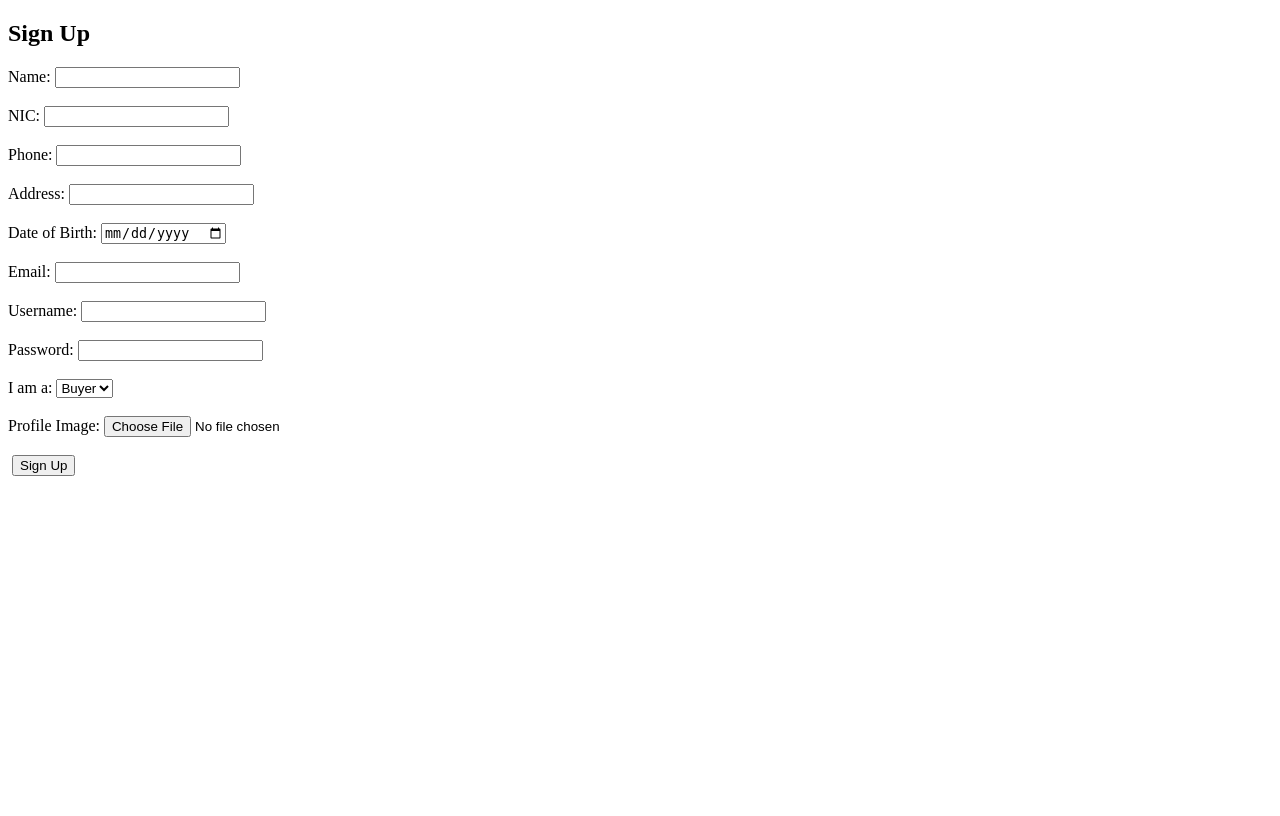
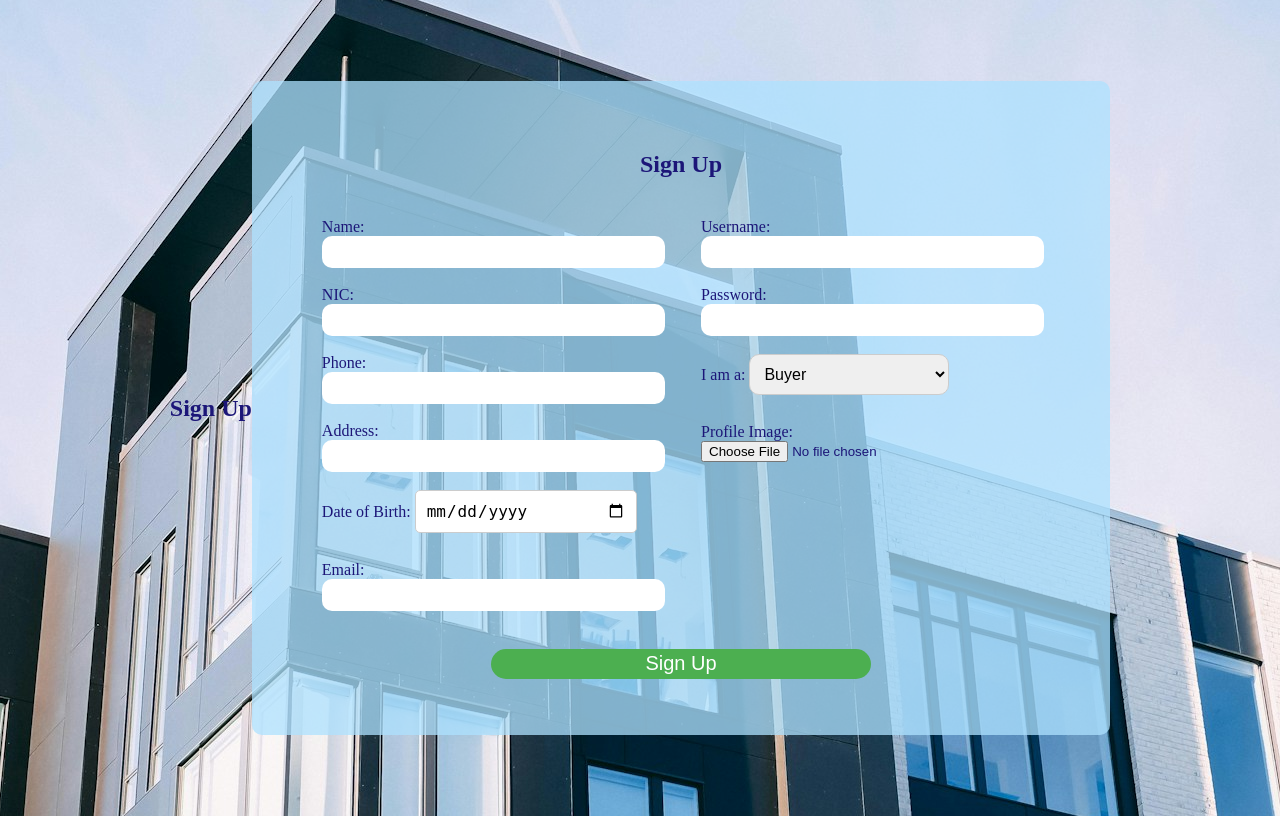
Before and after one commit to DulinaSH2001/online_apartment_system, a PHP site: page /signup.php in a window 1280 px wide. Before the commit the page ends 476 px from the top, so only its background shows below. Run offline with PHP 8.4, Linux system fonts and the light colour scheme.

Commit message:
login and sign up pages css

```diff
--- a/signup.php
+++ b/signup.php
@@ -3,11 +3,151 @@
 
 <head>
     <title>Sign Up</title>
+    <style>
+        <style>
+
+@import url('https://fonts.googleapis.com/css2?family=Open+Sans:ital,wght@0,300..800;1,300..800&family=Roboto:wght@300&display=swap');
+
+*{
+padding: 0;
+margin: 0;
+font-family: "Open Sans", sans-serif;
+}
+
+body {
+background-image: url('img/login.jpg');
+background-position: center;
+background-repeat: no-repeat;
+color: #1C1678;
+}
+
+.container {
+display: flex;
+justify-content: center;
+align-items: center;
+height: 100vh;
+}
+
+form {
+padding: 20px;
+width: auto;
+background-color: rgb(174, 226, 255, 0.75); /* Blue color theme with some transparency */
+border-radius: 10px;
+width: 60%;
+padding: 50px;
+}
+
+form h2 {
+    text-align: center;
+}
+
+.form-group {
+display: flex;
+flex-direction: column;
+}
+
+.form-button {
+display: flex;
+justify-content: center;
+}
+
+input[type="text"],
+input[type="password"],
+input[type="email"] {
+width: 100%;
+height: 30px;
+border: none;
+border-radius: 10px;
+background-color: white;
+}
+
+input[type="submit"] {
+width: 50%;
+border-radius: 20px;
+border: none;
+height: 30px;
+font-size: 20px;
+background-color: #00A9FF;
+color: #1C1678;
+}
+
+.signup-button {
+    background-color: #4CAF50;
+    color: white;
+    text-align: center;
+    display: inline-block;
+    font-size: 20px;
+    cursor: pointer;
+    border-radius: 20px;
+    border: none;
+    height: 30px;
+    font-size: 20px;
+    width: 50%;
+}
+.main-section {
+    display: flex;
+    justify-content: center;
+}
+.section1 {
+    width:50%;
+    margin: 20px;
+}
+
+
+#role {
+    padding: 10px;
+    font-size: 16px;
+
+    border-radius: 10px;
+    border: 1px solid #ccc;
+    width: 200px; /* Adjust width as needed */
+    margin-bottom: 10px;
+}
+
+/* Optional: Style the dropdown arrow */
+#role::after {
+    content: '\25BC'; /* Unicode character for down arrow */
+    position: absolute;
+    top: 50%;
+    right: 10px;
+    transform: translateY(-50%);
+    pointer-events: none;
+}
+
+/* Optional: Style when dropdown is open */
+#role:focus {
+    outline: none;
+    border-color: #5cb85c; /* Example color when focused */
+    box-shadow: 0 0 5px rgba(92, 184, 92, 0.5); /* Example shadow when focused */
+}
+
+#dob {
+    padding: 10px;
+    font-size: 16px;
+    border-radius: 5px;
+    border: 1px solid #ccc;
+    width: 200px; /* Adjust width as needed */
+    margin-bottom: 10px;
+}
+
+/* Optional: Style when focused */
+#dob:focus {
+    outline: none;
+    border-color: #5cb85c; /* Example color when focused */
+    box-shadow: 0 0 5px rgba(92, 184, 92, 0.5); /* Example shadow when focused */
+}
+
+
+    </style>
 </head>
 
 <body>
+    <div class="container">
     <h2>Sign Up</h2>
     <form action="signup.php" method="post" enctype="multipart/form-data">
+        <h2>Sign Up</h2>
+        <div class="main-section">
+            <div class="section1">
         <label for="name">Name:</label>
         <input type="text" id="name" name="name" required><br><br>
 
@@ -25,7 +165,8 @@
 
         <label for="email">Email:</label>
         <input type="email" id="email" name="email" required><br><br>
-
+</div>
+<div class="section1">
         <label for="username">Username:</label>
         <input type="text" id="username" name="username" required><br><br>
 
@@ -41,9 +182,13 @@
         <label for="profile_image">Profile Image:</label>
         <input type="file" id="profile_image" name="profile_image"><br><br>
         <img id="imagePreview" src="" alt="" style="max-width: 200px; max-height: 200px;">
-
-        <button type="submit">Sign Up</button><br><br>
+</div>
+</div>
+        <div class="form-button">
+            <button class="signup-button" type="submit">Sign Up</button><br><br>
+        </div>
     </form>
+    </div>
 
 </body>
 <script>
```
Also changed, not shown: login.php (+81 -1 lines).
